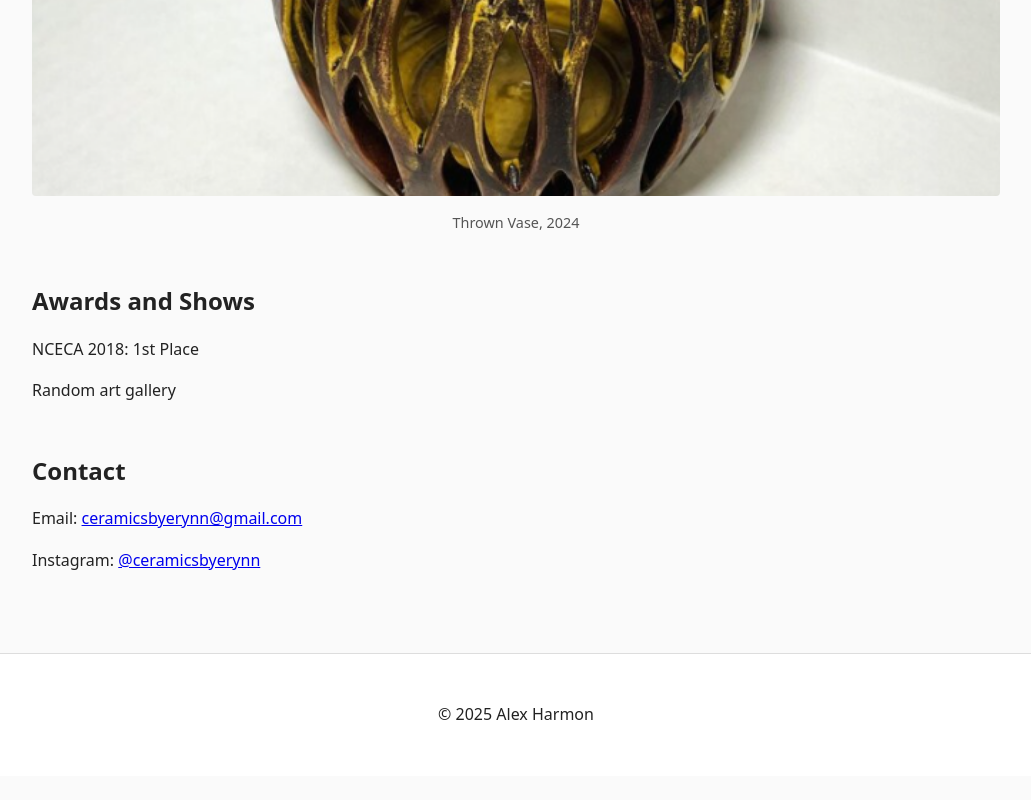
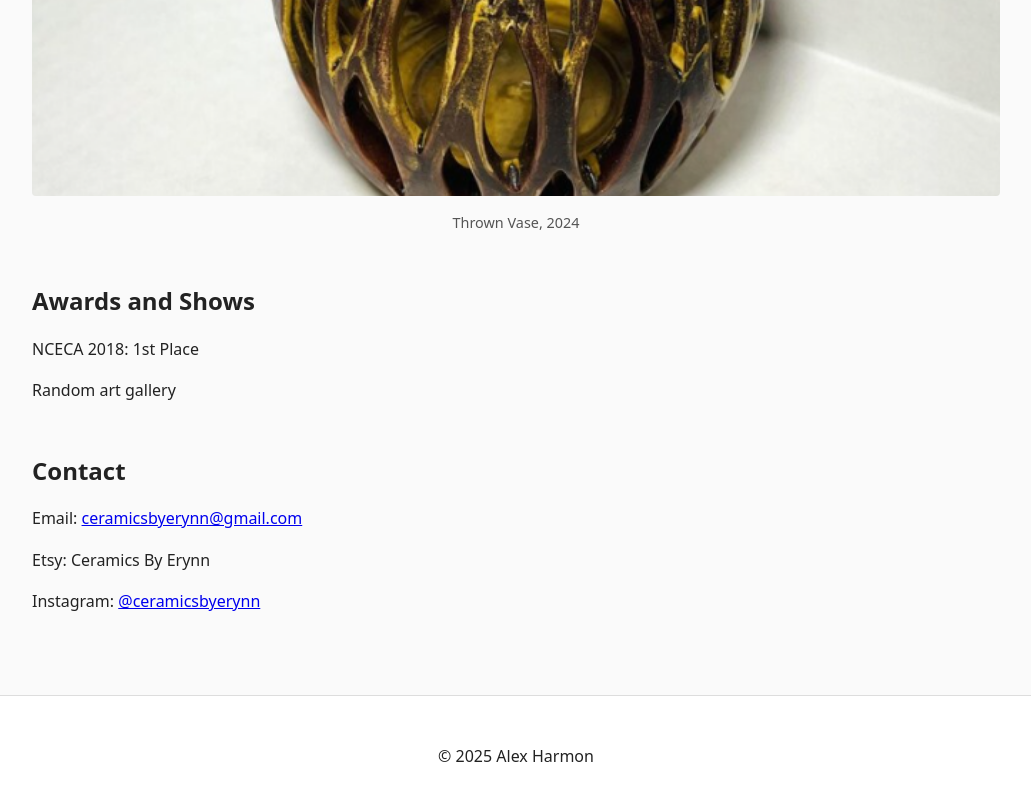
Before and after one commit to Erynn-Harmon-Ceramics/erynn-harmon-ceramics.github.io, a plain HTML site: page index.html in a window 1280 px wide. Shown: the part 829-1629 px from the top of the page, without its empty margins (124-1155 px from the left). Before the commit the page ends 1605 px from the top, so only its background shows below. Drawn offline with Linux system fonts and the light colour scheme.

Commit message:
Added etsy link

```diff
--- a/index.html
+++ b/index.html
@@ -61,6 +61,7 @@
     <section id="contact">
       <h2>Contact</h2>
       <p>Email: <a href="mailto:ceramicsbyerynn@gmail.com">ceramicsbyerynn@gmail.com</a></p>
+      <p>Etsy: <a href = "https://www.etsy.com/shop/ceramicsbyerynn/"></a>Ceramics By Erynn</p>
       <p>Instagram: <a href="#">@ceramicsbyerynn</a></p>
     </section>
   </main>
```
